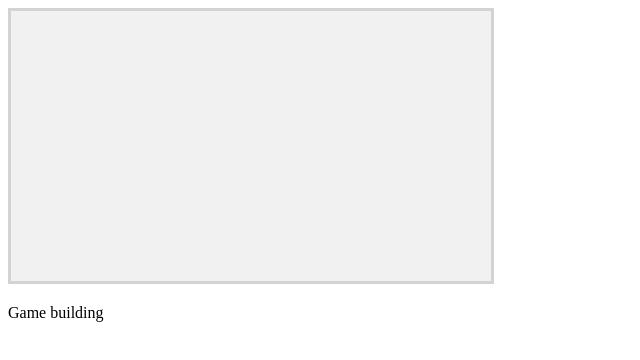
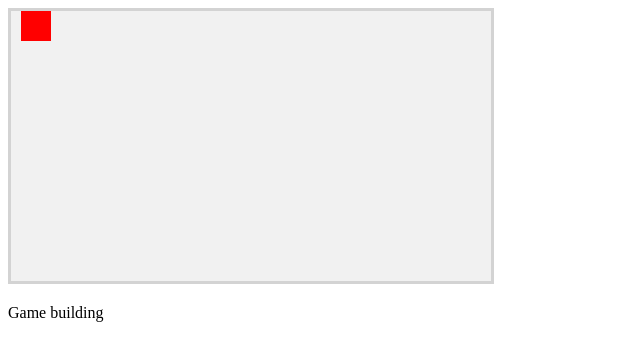
Before and after one commit to kelvinqddgithub/kelvinqddgithub.github.io, a plain HTML site: page index.html in a window 1280 px wide. Shown: the whole page, without its empty margins (0-640 px from the left). Drawn offline with Linux system fonts and the light colour scheme.

Commit message:
Update index.html

```diff
--- a/index.html
+++ b/index.html
@@ -49,7 +49,7 @@ function component(width, height, color, x, y) {
     }
     this.newPos = function() {
         this.x = 10;
-        this.y = this.postX;
+        this.y = this.posX;
     }
 }
 
```
